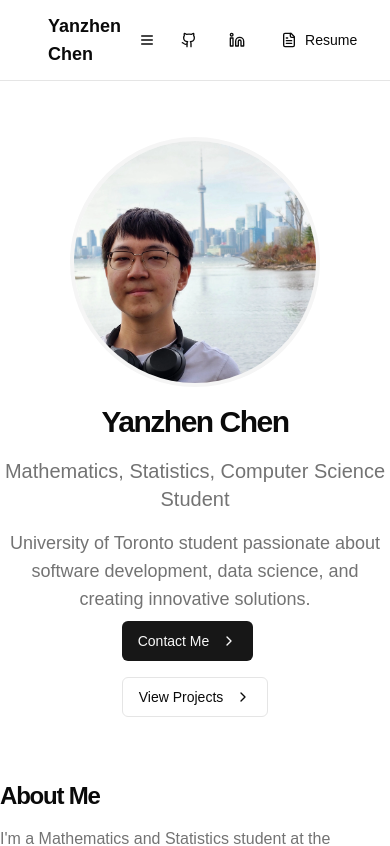
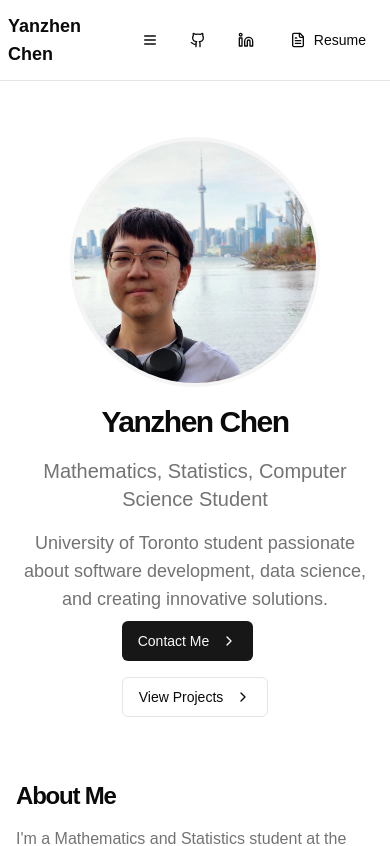
Before and after one commit to YheChen/2025website, a Next.js app: page / in a window 390 px wide. Shown: the top 846 px of the page. Built offline with nearby package versions, Linux system fonts and the light colour scheme.

Commit message:
adjusted how navbar reacts to different screen siz

```diff
--- a/app/components/Header.tsx
+++ b/app/components/Header.tsx
@@ -6,7 +6,7 @@ import { Button } from "@/components/ui/button";
 export default function Header() {
   return (
     <header className="sticky top-0 z-40 w-full border-b bg-background/95 backdrop-blur supports-[backdrop-filter]:bg-background/60">
-      <div className="container flex h-20 items-center px-6 md:px-10 text-lg space-x-6">
+      <div className="flex justify-between items-center h-20 px-2 md:px-4 text-lg w-full max-w-7xl mx-auto">
         <div className="mr-4 hidden md:flex items-center space-x-6">
           <Link href="/" className="flex items-center">
             <span className="font-bold">Yanzhen Chen</span>
--- a/app/page.tsx
+++ b/app/page.tsx
@@ -18,7 +18,7 @@ export default function Portfolio() {
       </Head>
       <div className="min-h-screen bg-background text-base md:text-lg">
         <Header />
-        <main className="container py-6 md:py-12">
+        <main className="max-w-5xl mx-auto px-4 py-6 md:py-12">
           <Home />
           <About />
           <Projects />
```
